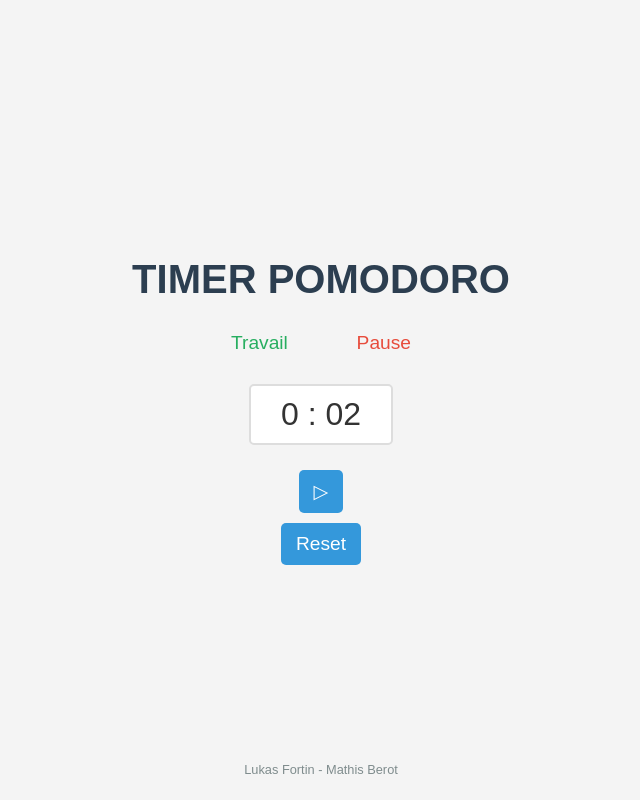
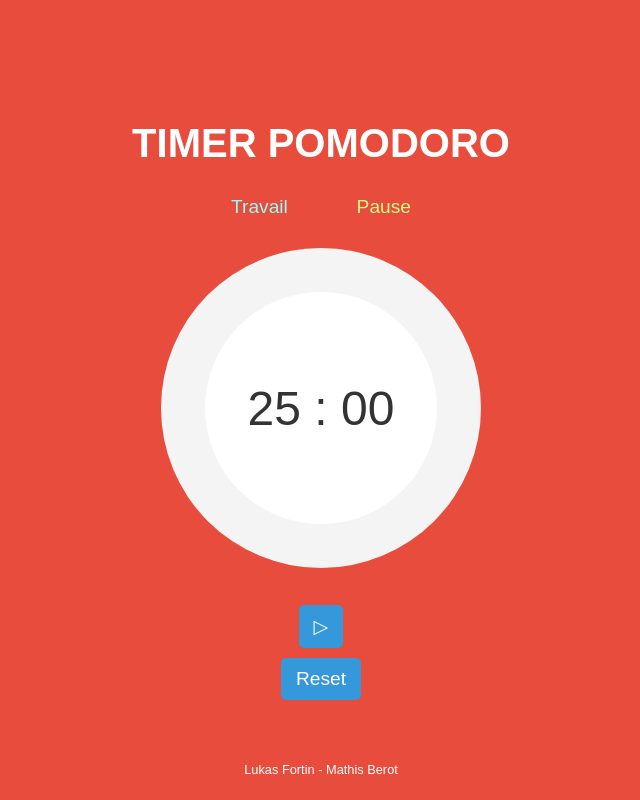
Before and after one commit to Siousss/R3.01, a plain HTML site: page POMODORO/index.html in a window 1280 px wide. Shown: the whole page, without its empty margins (319-959 px from the left). Drawn offline with Linux system fonts and the light colour scheme.

Commit message:
V1 achevée

```diff
--- a/POMODORO/index.html
+++ b/POMODORO/index.html
@@ -5,7 +5,6 @@
     <meta name="viewport" content="width=device-width, initial-scale=1.0">
     <link rel="stylesheet" href = "style.css">
     <script defer src="script.js"></script>
-    <script src="https://kit.fontawesome.com/4085edf94f.js" crossorigin="anonymous"></script>
     <title>POMODORO</title>
 </head>
 <body>
@@ -17,7 +16,11 @@
         <div id="pause">Pause</div>
     </div>
 
-    <div id="affichage"></div>
+    <div id="progress-circle">
+        <div id="progress-container">
+            <div id="affichage"></div> <!-- Affichage du temps au centre -->
+        </div>
+    </div>
 
     <button id="startButton">▷</button>
     <button id="resetButton">Reset</button>
--- a/POMODORO/script.js
+++ b/POMODORO/script.js
@@ -1,7 +1,12 @@
 let isTravail = true; // True signifie que c'est le temps de travail, False signifie pause
 let isStart = false;
-let secondes = 2; // 25 minutes en secondes
+let secondes = 25 *60; // 25 minutes en secondes
 let chrono;
+
+const travailTemps = 25 * 60; // 25 minutes pour le travail
+const pauseTemps = 5 * 60; // 5 minutes pour la pause
+let tempsTotal = travailTemps; // On commence avec le temps de travail
+const progressCircle = document.getElementById("progress-circle");
 
 // Élément où afficher le décompte
 let para = document.getElementById("affichage");
@@ -11,7 +16,11 @@ para.textContent = Math.trunc(secondes / 60) + " : " + (secondes % 60).toString(
 // Fonction pour incrémenter et afficher le temps
 function tic() {
     secondes--;
-    para.innerHTML = Math.trunc(secondes / 60) + " : " + (secondes % 60).toString().padStart(2, '0');
+    para.textContent = Math.trunc(secondes / 60) + " : " + (secondes % 60);
+
+     // Mise à jour du cercle de progression
+     let percent = (secondes / tempsTotal) * 100;
+     progressCircle.style.background = `conic-gradient(#3498db ${percent}%, #f4f4f4 ${percent}%)`;
 
     // Si le temps est écoulé, changer de mode
     if (secondes === 0) {
@@ -81,6 +90,7 @@ function reset() {
     secondes = 25 * 60;
     window.clearInterval(chrono);
     para.innerHTML = Math.trunc(secondes / 60) + " : " + (secondes % 60).toString().padStart(2, '0');
+    progressCircle.style.background = `conic-gradient(#3498db ${100}%, #f4f4f4 ${100}%)`;
     chrono = null;
     isStart = false;
     document.getElementById('pause').style.color = ''; // Couleur par défaut
--- a/POMODORO/style.css
+++ b/POMODORO/style.css
@@ -1,7 +1,7 @@
 /* Style général */
 body {
     font-family: Arial, sans-serif;
-    background-color: #f4f4f4;
+    background-color: #e74c3c;
     color: #333;
     display: flex;
     flex-direction: column;
@@ -15,7 +15,7 @@ body {
 h1 {
     font-size: 2.5rem;
     margin-bottom: 20px;
-    color: #2c3e50;
+    color: #ffffff;
 }
 
 /* Section Timer (Travail / Pause) */
@@ -33,23 +33,47 @@ h1 {
 }
 
 #travail {
-    color: #27ae60; /* Couleur verte pour le travail */
+    color: #92fcf7; /* Couleur verte pour le travail */
 }
 
 #pause {
-    color: #e74c3c; /* Couleur rouge pour la pause */
+    color: #d7fa85; /* Couleur rouge pour la pause */
 }
 
 /* Affichage du timer */
 #affichage {
-    font-size: 2rem;
-    padding: 10px;
+    font-size: 3rem; /* Agrandir la taille de l'affichage du temps */
+    padding: 20px;
     background-color: #fff;
-    border: 2px solid #ddd;
-    border-radius: 5px;
-    width: 120px;
+    border-radius: 100%;
     text-align: center;
-    margin-bottom: 20px;
+    position: absolute;
+    top: 50%;
+    left: 50%;
+    transform: translate(-50%, -50%);
+    color: #333; /* Texte noir */
+    width: 4em;
+    height: 4em;
+    align-content: center;
+}
+
+/* Conteneur du cercle de progression */
+#progress-container {
+    position: relative;
+    width: 300px; /* Augmenter la taille du cercle */
+    height: 300px;
+}
+
+#progress-circle {
+    width: 20rem;
+    height: 20rem;
+    border-radius: 50%;
+    background: conic-gradient(#3498db 0%, #f4f4f4 0%);
+    display: flex;
+    justify-content: center;
+    align-items: center;
+    position: relative;
+    margin-bottom: 2rem; /* Plus d'espace en bas */
 }
 
 /* Boutons */
@@ -75,7 +99,7 @@ button:active {
 /* Footer / Signature */
 p {
     font-size: 0.8rem;
-    color: #7f8c8d;
+    color: #ffffff;
     position: absolute;
     bottom: 10px;
 
```
Lines whose indentation alone changed are shown as unchanged.
